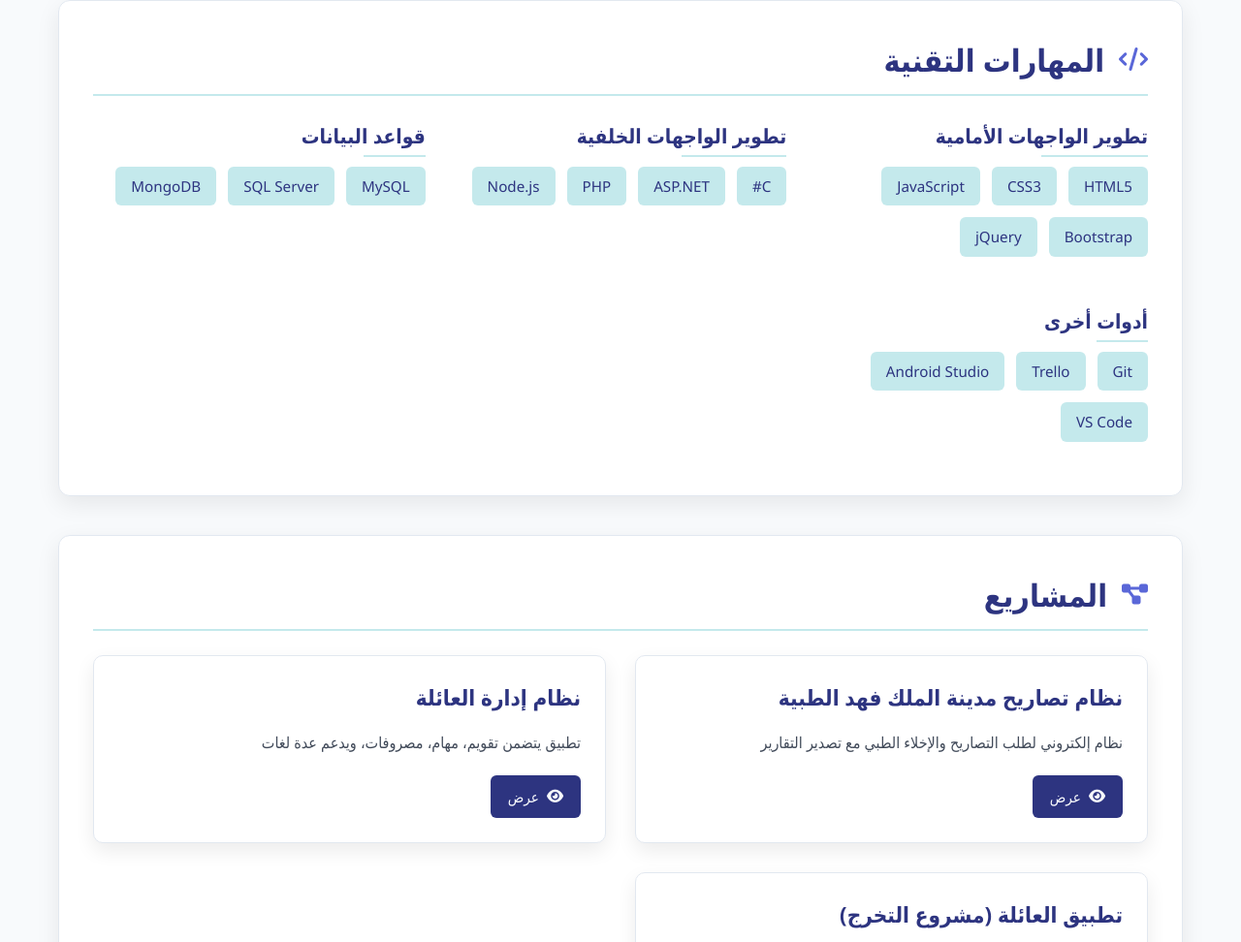
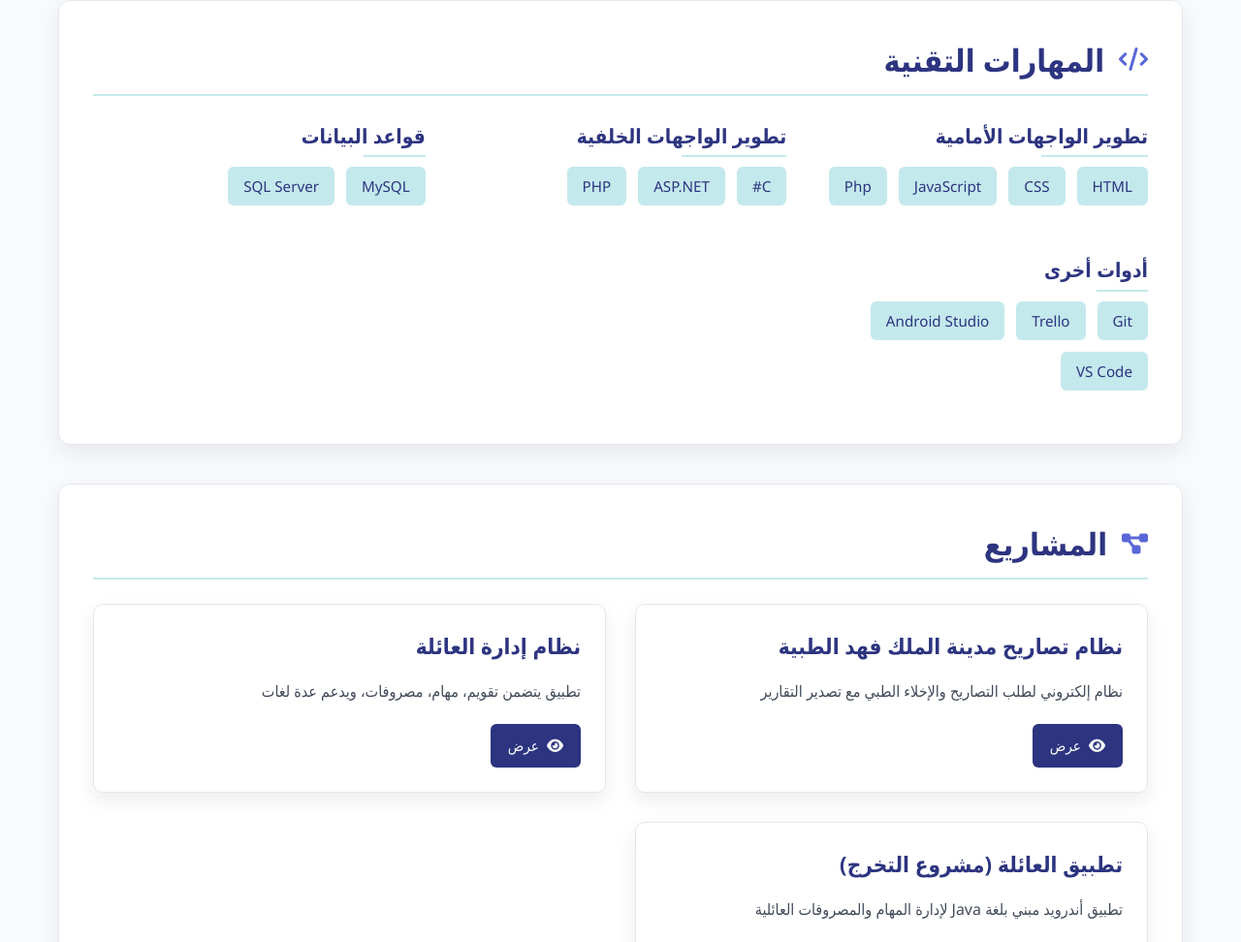
Before and after one commit to roaasultan/roaa, a plain HTML site: page index.html in a window 1280 px wide. Shown: the part 1645-2617 px from the top of the page at 97% size. Drawn offline with Linux system fonts and the light colour scheme.

Commit message:
index.html

```diff
--- a/index.html
+++ b/index.html
@@ -997,11 +997,10 @@
                     <div class="skill-category">
                         <h3><span lang="ar">تطوير الواجهات الأمامية</span><span lang="en">Frontend Development</span></h3>
                         <div class="skills-list">
-                            <span class="skill-tag">HTML5</span>
-                            <span class="skill-tag">CSS3</span>
+                            <span class="skill-tag">HTML</span>
+                            <span class="skill-tag">CSS</span>
                             <span class="skill-tag">JavaScript</span>
-                            <span class="skill-tag">Bootstrap</span>
-                            <span class="skill-tag">jQuery</span>
+                            <span class="skill-tag">Php</span>
                         </div>
                     </div>
 
@@ -1011,7 +1010,6 @@
                             <span class="skill-tag">C#</span>
                             <span class="skill-tag">ASP.NET</span>
                             <span class="skill-tag">PHP</span>
-                            <span class="skill-tag">Node.js</span>
                         </div>
                     </div>
 
@@ -1020,7 +1018,6 @@
                         <div class="skills-list">
                             <span class="skill-tag">MySQL</span>
                             <span class="skill-tag">SQL Server</span>
-                            <span class="skill-tag">MongoDB</span>
                         </div>
                     </div>
 
```
